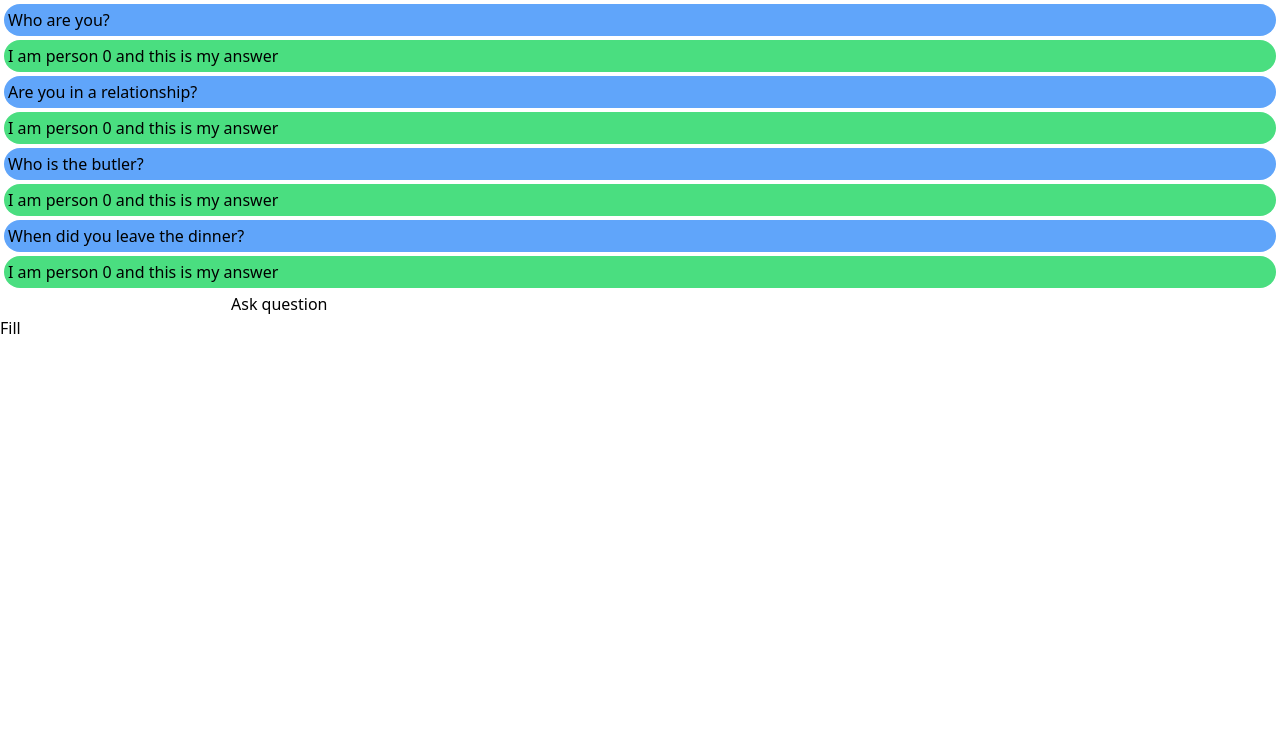
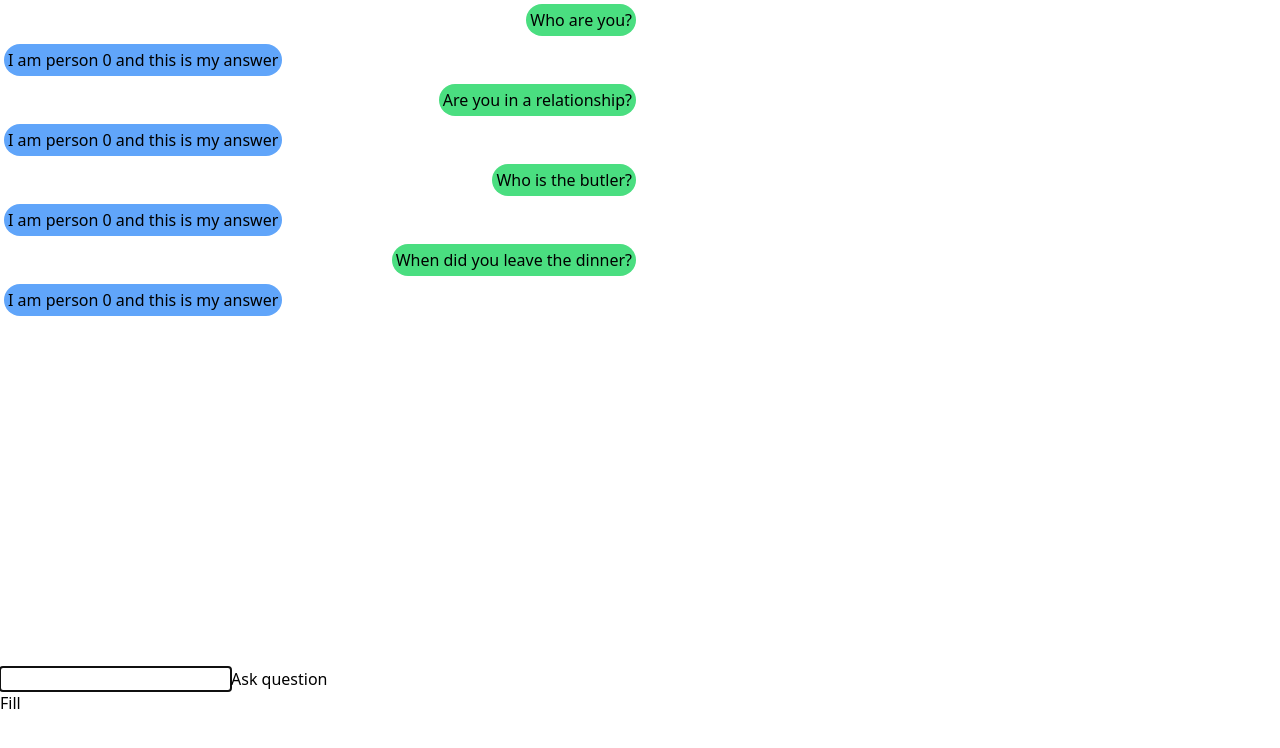
Before and after one commit to wagenrace/murder_after_dinner, a Vue app in the folder web-src/: page / in a window 1280 px wide. Shown: the top 748 px of the page. Built offline with nearby package versions, Linux system fonts and the light colour scheme.

Commit message:
add  full messages with auto scroll
Signed-off-by: tomnijhof <tom.nijhof@cytosmart.com>

```diff
--- a/web-src/index.html
+++ b/web-src/index.html
@@ -10,7 +10,7 @@
 </head>
 
 <body>
-  <div id="app"></div>
+  <div id="app" class="h-screen"></div>
   <script type="module" src="/src/main.js"></script>
 </body>
 
--- a/web-src/src/App.vue
+++ b/web-src/src/App.vue
@@ -1,15 +1,27 @@
 <script setup>
-import { ref } from 'vue';
+import { nextTick, onMounted, ref } from 'vue';
 import Message from './components/Message.vue';
+
+const input = ref(null)
+const messagesBox = ref(null)
+
+onMounted(() => {
+  input.value.focus()
+  messagesBox.value.scrollTop = messagesBox.value.scrollHeight
+})
 
 const answeredQuestions = ref([])
 const question = ref("")
 const addMessage = (answeredQuestion) => {
   answeredQuestions.value.push(answeredQuestion)
+  // Move to bottom of the chat when div is updated (nextTick)
+  nextTick(() => {
+    if (messagesBox.value) messagesBox.value.scrollTop = messagesBox.value.scrollHeight
+  })
 }
 const askQuesion = () => {
-  console.log(question.value)
-  eel.ask_question(0, question)(addMessage)
+  eel.ask_question(0, question.value)(addMessage)
+  question.value = ""
 }
 const fillingUp = () => {
   eel.ask_question(0, "Who are you?")(addMessage)
@@ -21,13 +33,15 @@ fillingUp()
 </script>
 
 <template>
-  <div>
+  <div class="w-1/2 h-full">
+    <div class="h-5/6 overflow-y-scroll" ref="messagesBox">
       <Message v-for="answeredQuestion in answeredQuestions" :question="answeredQuestion.question"
         :answer="answeredQuestion.answer" />
     </div>
     <form @submit.prevent="askQuesion">
-    <input type="text" v-model="question" />
+      <input type="text" v-model="question" ref="input" />
       <button type="submit">Ask question</button>
     </form>
     <button @click="fillingUp">Fill</button>
+  </div>
 </template>
--- a/web-src/src/components/Message.vue
+++ b/web-src/src/components/Message.vue
@@ -6,10 +6,14 @@ defineProps({
 </script>
 
 <template>
-    <div class="rounded-2xl p-1 m-1 bg-blue-400">
-        <span>{{ question }}</span>
+    <div class="flex w-full justify-end">
+        <div class="rounded-2xl inline-block p-1 m-1 bg-green-400">
+            <span>{{ question }}</span>
+        </div>
     </div>
-    <div class="rounded-2xl p-1 m-1 bg-green-400">
-        <span>{{ answer }}</span>
+    <div class="flex w-full justify-start">
+        <div class="rounded-2xl inline-block p-1 m-1 bg-blue-400">
+            <span>{{ answer }}</span>
+        </div>
     </div>
 </template>
```
Lines whose indentation alone changed are shown as unchanged.
